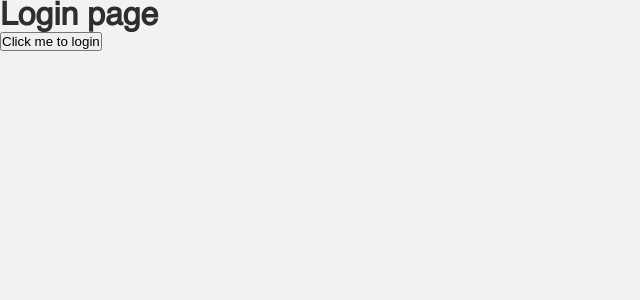
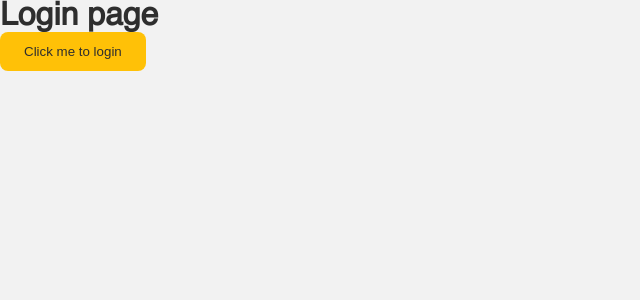
Before and after one commit to alexandermirzoyan/tap-n-meal-cms, a Next.js app: page /login in a window 1280 px wide. Shown: the top 300 px of the page, without its empty margins (0-640 px from the left). Built offline with nearby package versions, Linux system fonts and the light colour scheme.

Commit message:
feat: using <Button /> component at login page instead html's

```diff
--- a/src/app/login/page.tsx
+++ b/src/app/login/page.tsx
@@ -2,6 +2,7 @@
 
 import Cookies from 'js-cookie';
 import { useRouter } from 'next/navigation';
+import { Button } from '@/components/Button';
 
 const Login = () => {
   const router = useRouter();
@@ -14,7 +15,7 @@ const Login = () => {
   return (
     <>
       <h1>Login page</h1>
-      <button onClick={onLoginClick}>Click me to login</button>
+      <Button onClick={onLoginClick}>Click me to login</Button>
     </>
   );
 };
```
